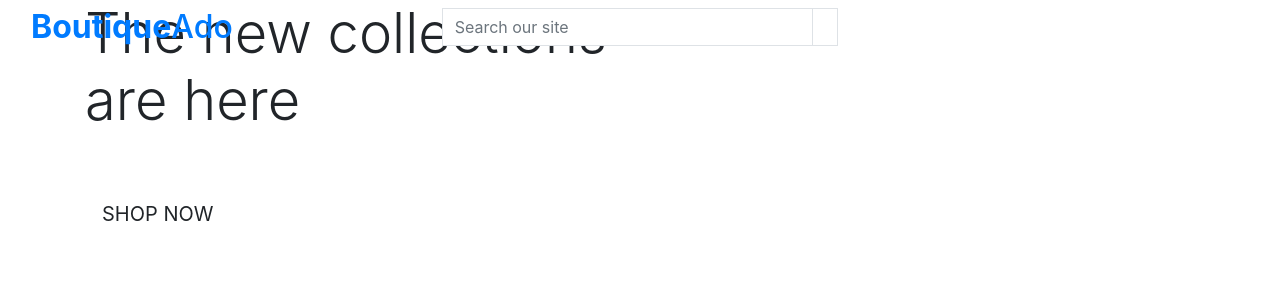
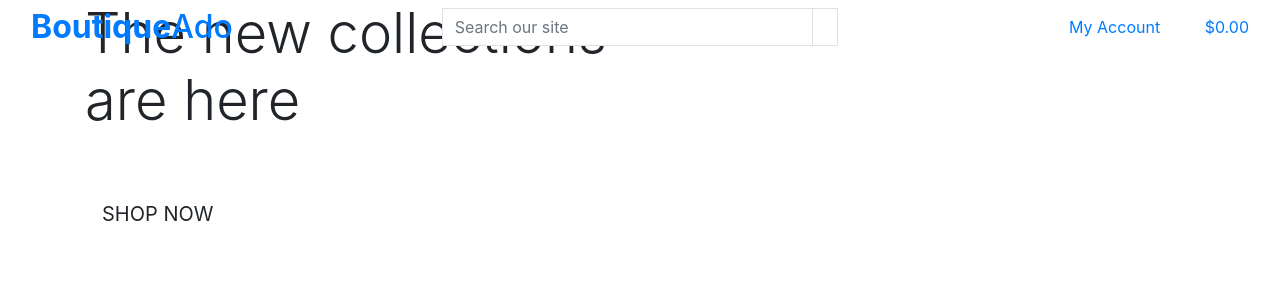
Before and after one commit to MattDunks94/boutique_ado_walkthrough_project, a Django app: page / in a window 1280 px wide. Shown: the top 300 px of the page. Run offline with Django 3.2, Linux system fonts and the light colour scheme.

Commit message:
added main page header

```diff
--- a/templates/base.html
+++ b/templates/base.html
@@ -68,8 +68,45 @@
             </div>
             <div class="col-12 col-lg-4 my-auto py-1 py-lg-0">
                 <ul class="list-inline list-unstyled text-center text-lg-right my-0">
-                    <li class="list-inline-item dropdown"></li>
-                    <li class="list-inline-item"></li>
+                    <li class="list-inline-item dropdown">
+                        <a class="text-black nav-link" href="#" id="user-options" data-toggle="dropdown"
+                            aria-haspopup="true" aria-expanded="false">
+                            <div class="text-center">
+                                <div><i class="fas fa-user fa-lg"></i></div>
+                                <p class="my-0">My Account</p>
+                            </div>
+                        </a>
+                        <div class="dropdown-menu border-0" aria-labelledby="user-options">
+                            {% if request.user.is_authenticated %}
+                            {% if request.user.is_superuser %}
+                            <a href="" class="dropdown-item">Product Management</a>
+                            {% endif %}
+                            <a href="" class="dropdown-item">My Profile</a>
+                            <a href="{% url 'account_logout' %}" class="dropdown-item">Logout</a>
+                            {% else %}
+                            <a href="{% url 'account_signup' %}" class="dropdown-item">Register</a>
+                            <a href="{% url 'account_login' %}" class="dropdown-item">Login</a>
+                            {% endif %}
+                        </div>
+                    </li>
+                    <li class="list-inline-item">
+                        <!-- Template language in class, font changes to bold if item added to basket. -->
+                        <a class="{% if grand_total %}text-info font-weight-bold{% else %}text-black{% endif %} nav-link"
+                            href="">
+                            <div class="text-center">
+                                <div><i class="fas fa-shopping-bag fa-lg"></i></div>
+                                <p class="my-0">
+                                    {% if grand_total %}
+                                    <!-- Displays users basket total to 2 decimal places. -->
+                                    ${{ grand_total|floatformat:2 }}
+                                    {% else %}
+                                    <!-- This is default, empty basket. -->
+                                    $0.00
+                                    {% endif %}
+                                </p>
+                            </div>
+                        </a>
+                    </li>
                 </ul>
             </div>
         </div>
```
